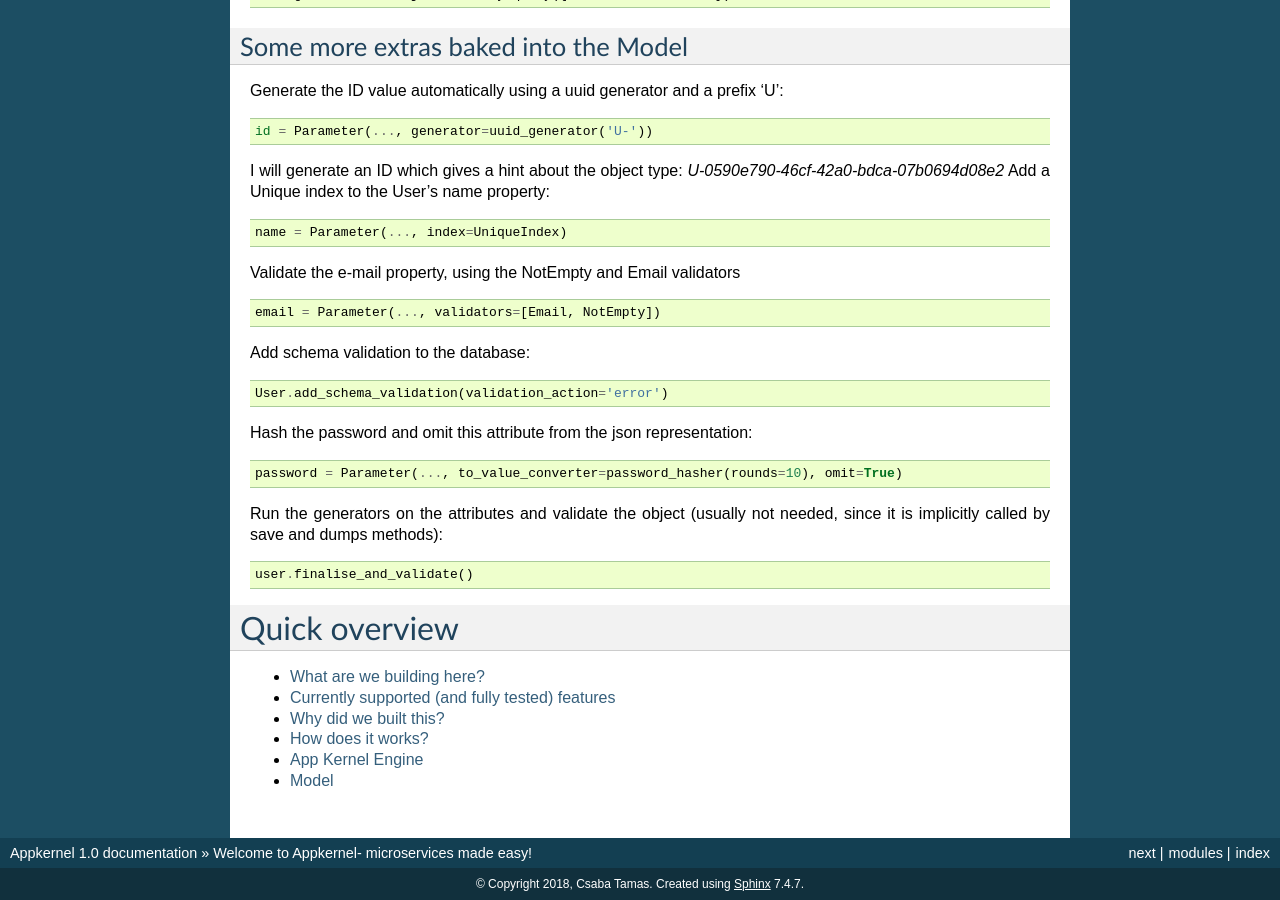
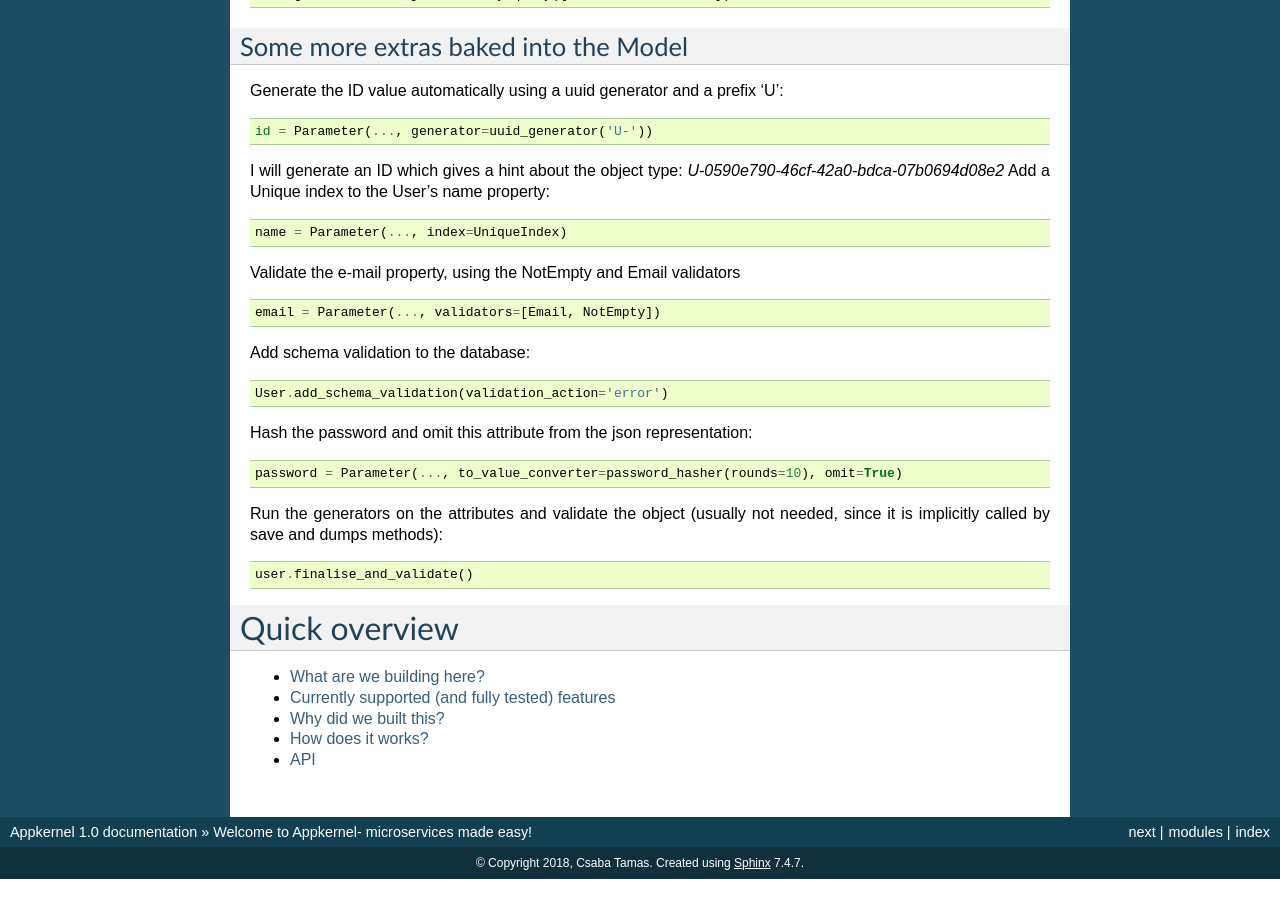
Before and after one commit to accelero-cloud/appkernel, a Sphinx documentation site: the page built from docs/index.rst, in a window 1280 px wide and 900 px high, scrolled down 1614 px. Built offline with Sphinx 7.4.7, drawn with Linux system fonts in a browser that asks for light colours; after the commit the page ends 2493 px from its top, so only the background shows below that.

Commit message:
fix docs

```diff
--- a/docs/api.rst
+++ b/docs/api.rst
@@ -1,4 +1,7 @@
 .. _api:
+
+API
+===
 
 App Kernel Engine
 -----------------
--- a/docs/conf.py
+++ b/docs/conf.py
@@ -49,6 +49,7 @@ extensions = [
     'sphinx.ext.doctest',
     'sphinx.ext.coverage',
     'sphinx.ext.githubpages',
+    'sphinx.ext.napoleon',
 ]
 
 # Add any paths that contain templates here, relative to this directory.
```
